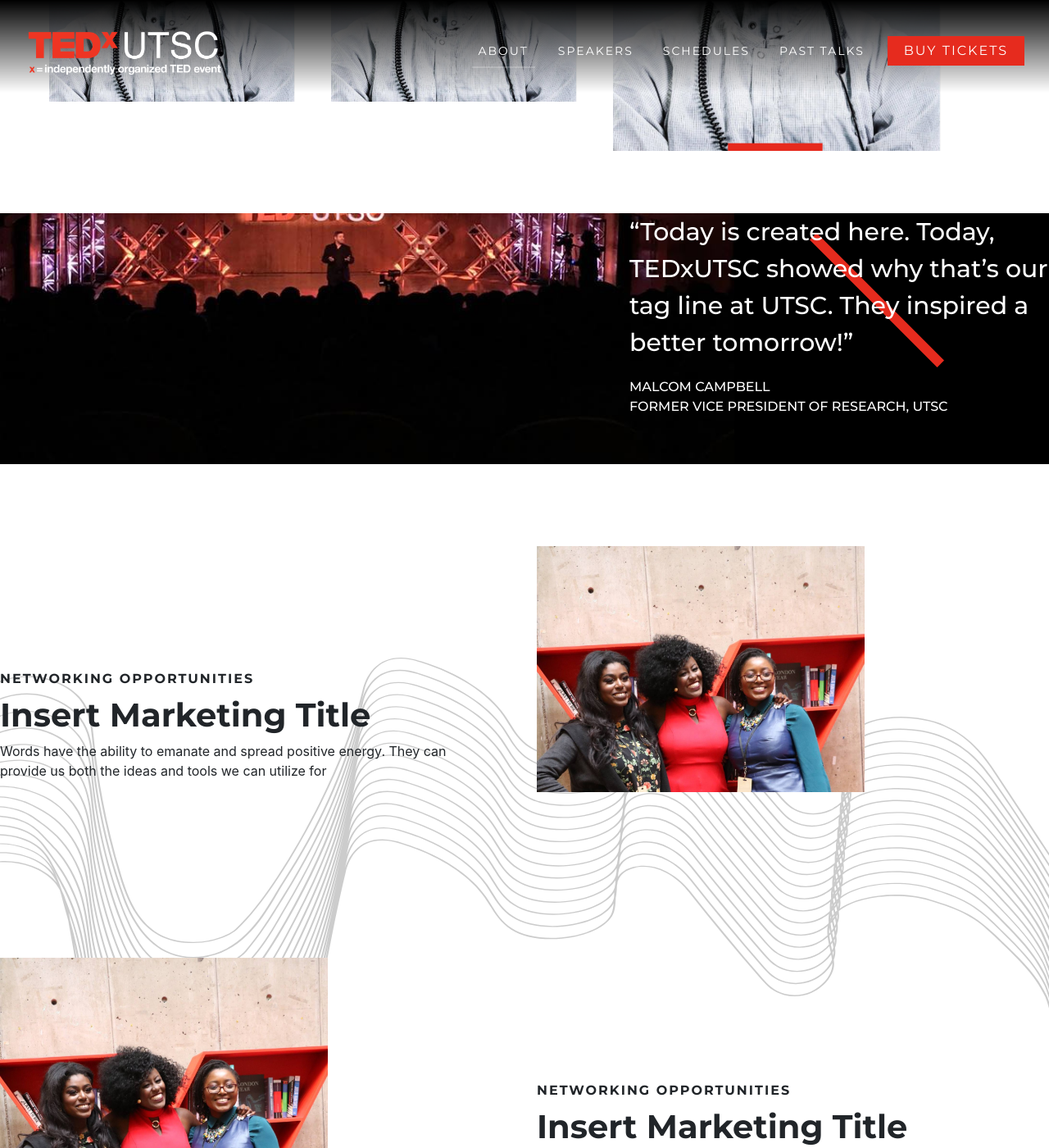
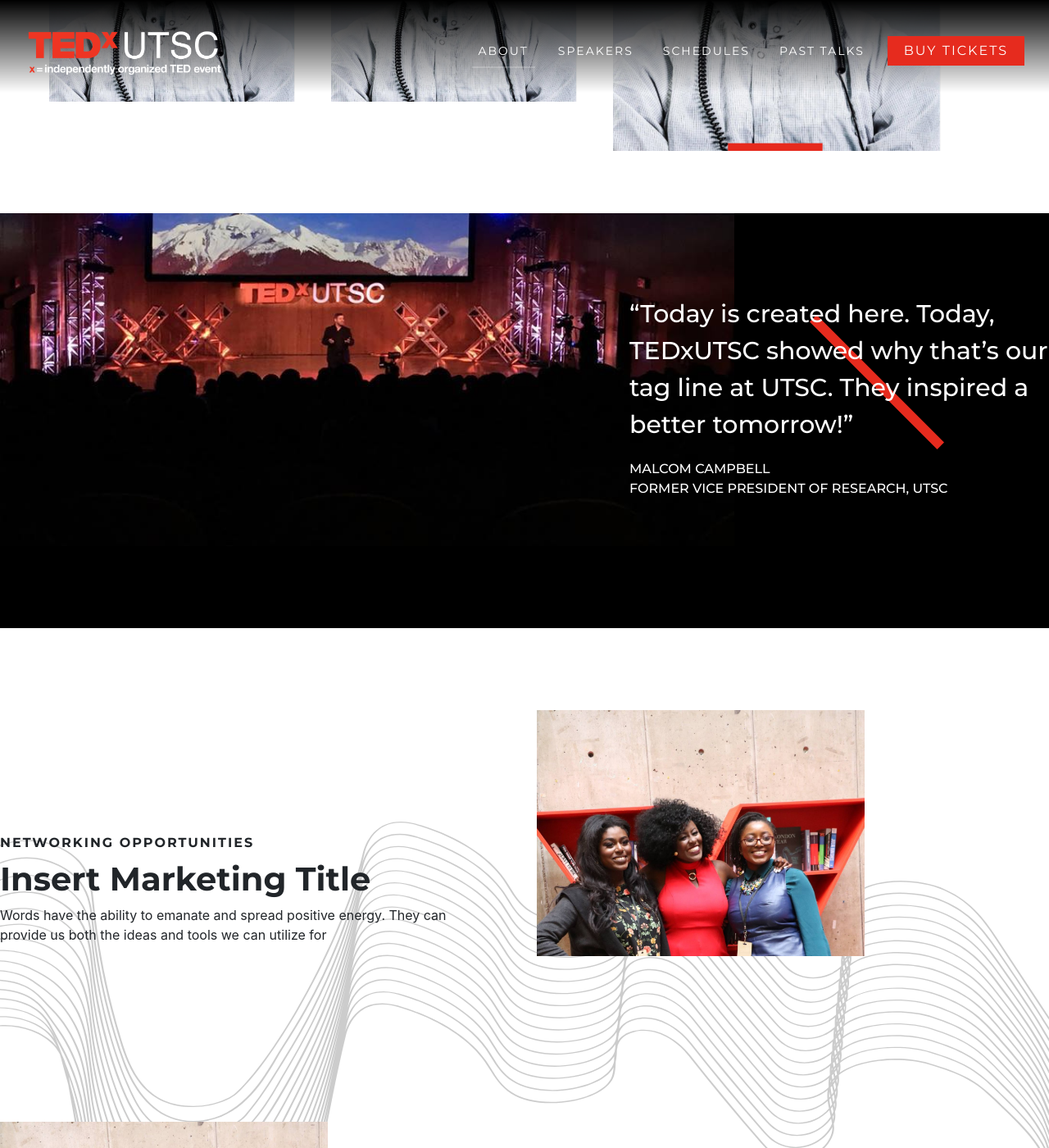
Before and after one commit to junthehacker/tedxutsc, a Jekyll site: the page built from index.html, in a window 1280 px wide and 1400 px high, scrolled down 1310 px. Shown: the whole window at 82% size. Built offline with Jekyll 4.4.1, drawn with Linux system fonts in a browser that asks for light colours; nearby versions of some CDN libraries.

Commit message:
FIX: Fix padding too small for quote on home page

```diff
--- a/_sass/_home.scss
+++ b/_sass/_home.scss
@@ -81,6 +81,11 @@
       }
     }
   }
+
+  &__quote {
+    padding-top: 100px;
+    padding-bottom: 100px;
+  }
 }
 
 @include media-query($on-laptop) {
```
